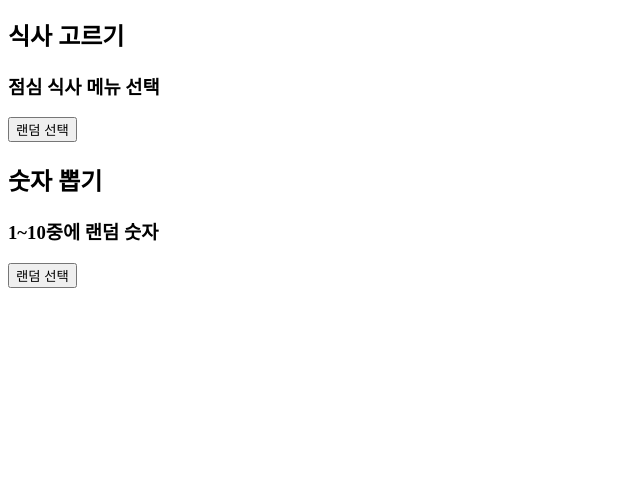
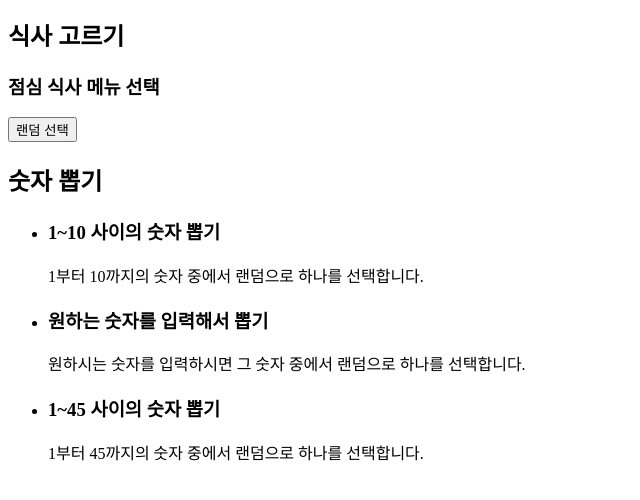
Before and after one commit to gnsdlok-lang/UIUX_sehun, a plain HTML site: page index.html in a window 1280 px wide. Shown: the part 116-616 px from the top of the page, without its empty margins (0-640 px from the left). Drawn offline with Linux system fonts and the light colour scheme.

Commit message:
숫자 뽑기 이름 만들기

```diff
--- a/index.html
+++ b/index.html
@@ -19,8 +19,22 @@
     <button onclick="randomChoice()">랜덤 선택</button>
 
     <h2> 숫자 뽑기</h2>
-    <h3>1~10중에 랜덤 숫자</h3>
-    <button onclick="randomChoice()">랜덤 선택</button>
+    <ul>
+        <li>
+            <h3>1~10 사이의 숫자 뽑기</h3>
+            <p>1부터 10까지의 숫자 중에서 랜덤으로 하나를 선택합니다.</p>
+        </li>
+        <li>
+            <h3>원하는 숫자를 입력해서 뽑기</h3>
+            <p>원하시는 숫자를 입력하시면 그 숫자 중에서 랜덤으로 하나를 선택합니다.</p>
+
+        </li>
+        <li>
+            <h3>1~45 사이의 숫자 뽑기</h3>
+            <p>1부터 45까지의 숫자 중에서 랜덤으로 하나를 선택합니다.</p>
+        </li>
+
+    </ul>
 
 
 
```
